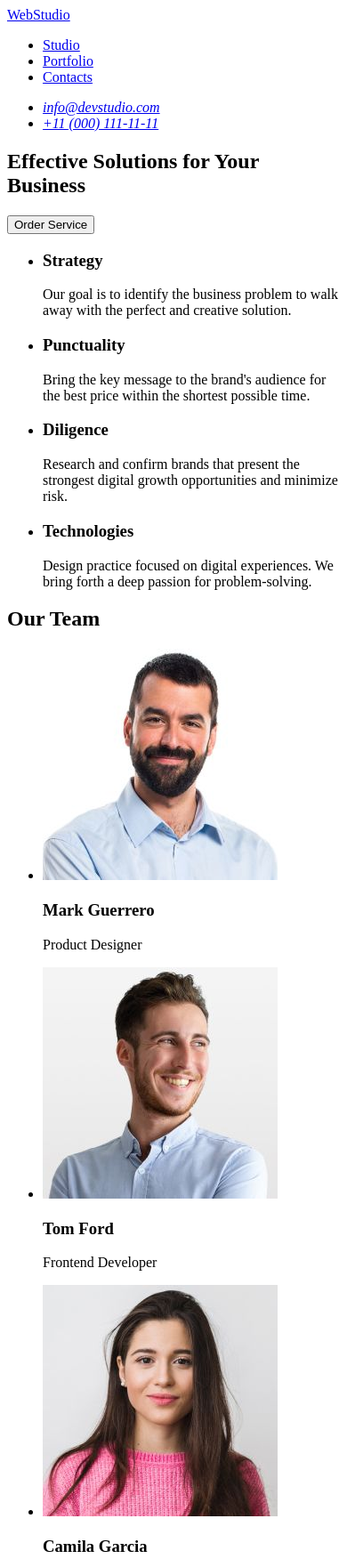
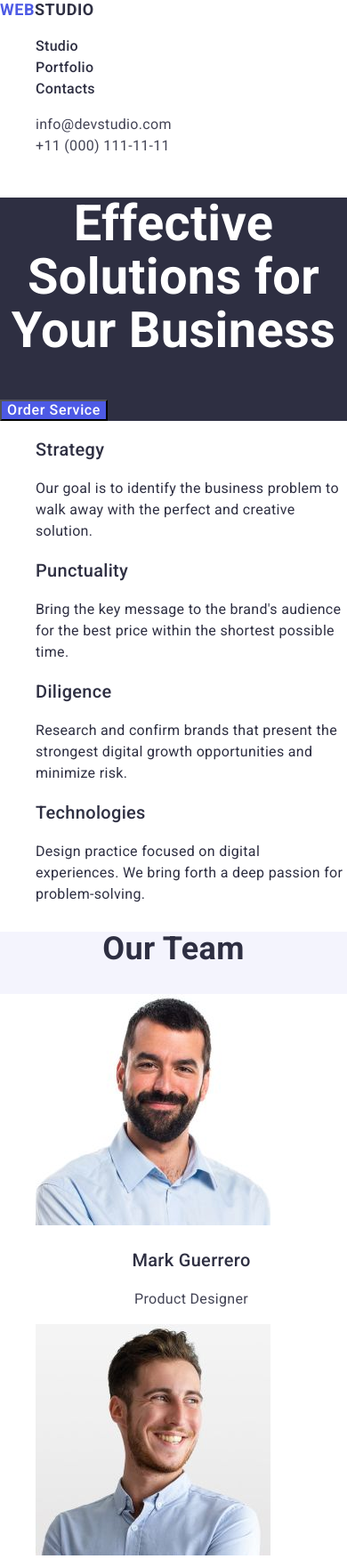
Before and after one commit to kostinaio/goit-markup-hw-02, a plain HTML site: page index.html in a window 390 px wide. Shown: the top 1752 px of the page at 89% size. Drawn offline with nearby package versions, Linux system fonts and the light colour scheme.

Commit message:
portfolio_and_styles

```diff
--- /dev/null
+++ b/css/styles.css
@@ -0,0 +1,201 @@
+:root {
+    /* Fonts */
+    --primary-font: 'Roboto', sans-serif;
+    --secondary-font: 'Raleway', sans-serif;
+
+    /* Colors */
+    --primary-cl: #2e2f42;
+    --secondary-cl: #fff;
+    --text-cl: #434455;
+    --brand-cl: #4d5ae5;
+    --ligth-cl: #f4f4fd;
+    --pressed-cl: #404bbf
+
+}
+
+/* #region Base styles*/
+body {
+    font-family: var(--primary-font);
+    color: var(--primary-cl);
+    background-color: var(--secondary-cl);
+    letter-spacing: 0.02em;
+    line-height: 1.5;
+    font-size: 16px;
+}
+
+a {
+    text-decoration: none;
+    color: currentColor;
+}
+
+button {
+    font-family: inherit;
+    cursor: pointer;
+}
+
+ul, ol {
+    list-style-type: none;
+}
+
+address {
+    font-style: normal;
+}
+/* #endregion */
+
+/* #region Common */
+.visually-hidden {
+    position: absolute;
+    width: 1px;
+    height: 1px;
+    margin: -1px;
+    border: 0;
+    padding: 0;
+    white-space: nowrap;
+    clip: rect(0 0 0 0);
+    clip-path: inset(50%);
+    overflow: hidden;
+}
+
+.section-title{
+    font-weight: 700;
+    font-size: 36px;
+    line-height: 1.11;
+    text-align: center;
+}
+
+.section-list {}
+
+.section-item {}
+
+.section-subtitle {
+    font-weight: 500;
+    font-size: 20px;
+    line-height: 1.2;
+}
+
+.section-text {
+    color: var(--text-cl);
+}
+
+.section-ilustration {}
+/* #endregion */
+
+/* #region Logo */
+.logo {
+    font-weight: 700;
+    font-size: 18px;
+    line-height: 1.17;
+    font-family: var(--primary-font);
+    letter-spacing: 0.03em;
+    text-transform: uppercase;
+    color: var(--brand-cl);
+}
+
+.header-logo-accent {
+    color: var(--primary-cl);
+}
+
+.footer-logo-accent{
+    color: var(--ligth-cl);
+}
+/* #endregion */
+
+/* #region Header */
+.header {}
+
+.header-nav {}
+
+.nav-list {}
+
+.nav-item {}
+
+.nav-link {
+    font-weight: 500;
+}
+
+.nav-link:hover,
+.nav-link:focus {
+    color: var(--pressed-cl);
+}
+.address {}
+
+.address-list {}
+
+.address-item {}
+
+.address-link {
+    color: var(--text-cl);
+}
+
+.address-link:hover,
+.address-link:focus {
+    color: var(--pressed-cl);
+}
+/* #endregion */
+
+/* #region Hero */
+.hero {
+    background-color: var(--primary-cl);
+}
+
+.hero-title {
+    font-weight: 700;
+    font-size: 56px;
+    line-height: 1.07;
+    text-align: center;
+    color: var(--secondary-cl);
+}
+
+.hero-button {
+    font-weight: 500;
+    letter-spacing: 0.04em;
+    color: var(--secondary-cl);
+    background-color:var(--brand-cl);
+}
+
+.hero-button:hover,
+.hero-button:focus {
+    background-color: var(--pressed-cl);
+}
+/* #endregion */
+
+/* #region Features */
+.features-section {}
+
+.features-text {
+    color: var(--slate-cl);
+}
+
+/* #endregion */
+
+/* #region OurTeam */
+.team-section {
+    background-color: var(--ligth-cl);
+}
+
+.team-list{
+    background-color: var(--secondary-cl);
+}
+
+.team-subtitle {
+    text-align: center;
+}
+
+.team-text {
+    text-align: center;
+}
+/* #endregion */
+
+/* #region OurPortfolio */
+.portfolio-section {}
+/* #endregion */
+
+/* #region Footer */
+.section-footer {
+    background-color: var(--primary-cl);
+}
+
+.footer-text {
+    color: var(--ligth-cl);
+}
+/* #endregion */
--- a/index.html
+++ b/index.html
@@ -3,32 +3,53 @@
   <head>
     <meta charset="UTF-8" />
     <meta name="viewport" content="width=device-width, initial-scale=1.0" />
-    <title>Document</title>
+    <title>WebStudio</title>
+    <link
+      rel="stylesheet"
+      href="https://cdnjs.cloudflare.com/ajax/libs/modern-normalize/1.1.0/modern-normalize.min.css"
+    />
+
+    <!-- Fonts -->
+    <link rel="preconnect" href="https://fonts.googleapis.com" />
+    <link rel="preconnect" href="https://fonts.gstatic.com" crossorigin />
+    <link
+      href="https://fonts.googleapis.com/css2?family=Raleway:wght@700&family=Roboto:wght@400;500;700&display=swap"
+      rel="stylesheet"
+    />
+
+    <!-- Custom styles -->
+    <link rel="stylesheet" href="./css/styles.css" />
   </head>
   <body>
     <!-- #region Header -->
-    <header>
-      <nav>
-        <a href="./index.html">WebStudio</a>
-        <ul>
-          <li>
-            <a href="#">Studio</a>
+    <header class="header">
+      <nav class="header-nav">
+        <a class="logo" href="./index.html">
+          Web<span class="header-logo-accent">Studio</span></a
+        >
+        <ul class="nav-list">
+          <li class="nav-item">
+            <a class="nav-link" href="#">Studio</a>
           </li>
-          <li>
-            <a href="#">Portfolio</a>
+          <li class="nav-item">
+            <a class="nav-link" href="#">Portfolio</a>
           </li>
-          <li>
-            <a href="#">Contacts</a>
+          <li class="nav-item">
+            <a class="nav-link" href="#">Contacts</a>
           </li>
         </ul>
       </nav>
-      <address>
-        <ul>
-          <li>
-            <a href="mailto:info@devstudio.com">info@devstudio.com</a>
+      <address class="address">
+        <ul class="address-list">
+          <li class="address-item">
+            <a class="address-link" href="mailto:info@devstudio.com"
+              >info@devstudio.com</a
+            >
           </li>
-          <li>
-            <a href="tel:+110001111111">+11 (000) 111-11-11</a>
+          <li class="address-item">
+            <a class="address-link" href="tel:+110001111111"
+              >+11 (000) 111-11-11</a
+            >
           </li>
         </ul>
       </address>
@@ -36,41 +57,41 @@
     <!-- #endregion -->
 
     <main>
-      <!-- #region Banner -->
-      <section>
-        <h1>Effective Solutions for Your Business</h1>
-        <button type="button">Order Service</button>
+      <!-- #region Hero -->
+      <section class="hero">
+        <h1 class="hero-title">Effective Solutions for Your Business</h1>
+        <button class="hero-button" type="button">Order Service</button>
       </section>
       <!-- #endregion -->
 
       <!-- #region Features -->
-      <section>
-        <h2 hidden>Features</h2>
-        <ul>
-          <li>
-            <h3>Strategy</h3>
-            <p>
+      <section class="features-section">
+        <h2 class="visually-hidden">Features</h2>
+        <ul class="section-list">
+          <li class="section-item">
+            <h3 class="section-subtitle">Strategy</h3>
+            <p class="section-text features-text">
               Our goal is to identify the business problem to walk away with the
               perfect and creative solution.
             </p>
           </li>
-          <li>
-            <h3>Punctuality</h3>
-            <p>
+          <li class="section-item">
+            <h3 class="section-subtitle">Punctuality</h3>
+            <p class="section-text features-text">
               Bring the key message to the brand's audience for the best price
               within the shortest possible time.
             </p>
           </li>
-          <li>
-            <h3>Diligence</h3>
-            <p>
+          <li class="section-item">
+            <h3 class="section-subtitle">Diligence</h3>
+            <p class="section-text features-text">
               Research and confirm brands that present the strongest digital
               growth opportunities and minimize risk.
             </p>
           </li>
-          <li>
-            <h3>Technologies</h3>
-            <p>
+          <li class="section-item">
+            <h3 class="section-subtitle">Technologies</h3>
+            <p class="section-text features-text">
               Design practice focused on digital experiences. We bring forth a
               deep passion for problem-solving.
             </p>
@@ -80,58 +101,149 @@
       <!-- #endregion -->
 
       <!-- #region OurTeam -->
-      <section>
-        <h2>Our Team</h2>
-        <ul>
-          <li>
+      <section class="team-section">
+        <h2 class="section-title">Our Team</h2>
+        <ul class="section-list team-list">
+          <li class="section-item">
             <img
-              src="./images/img-1.jpg"
+              class="section-ilustration"
+              src="./images/team/img-1.jpg"
               alt="employee"
               width="264"
               height="260"
             />
-            <h3>Mark Guerrero</h3>
-            <p>Product Designer</p>
+            <h3 class="section-subtitle team-subtitle">Mark Guerrero</h3>
+            <p class="section-text team-text">Product Designer</p>
           </li>
-          <li>
+          <li class="section-item">
             <img
-              src="./images/img-2.jpg"
+              class="section-ilustration"
+              src="./images/team/img-2.jpg"
               alt="collaborator"
               width="264"
               height="260"
             />
-            <h3>Tom Ford</h3>
-            <p>Frontend Developer</p>
+            <h3 class="section-subtitle team-subtitle">Tom Ford</h3>
+            <p class="section-text team-text">Frontend Developer</p>
           </li>
-          <li>
+          <li class="section-item">
             <img
-              src="./images/img-3.jpg"
+              class="section-ilustration"
+              src="./images/team/img-3.jpg"
               alt="cooperator"
               width="264"
               height="260"
             />
-            <h3>Camila Garcia</h3>
-            <p>Marketing</p>
+            <h3 class="section-subtitle team-subtitle">Camila Garcia</h3>
+            <p class="section-text team-text">Marketing</p>
           </li>
-          <li>
+          <li class="section-item">
             <img
-              src="./images/img-4.jpg"
+              class="section-ilustration"
+              src="./images/team/img-4.jpg"
               alt="fellow worker"
               width="264"
               height="260"
             />
-            <h3>Daniel Wilson</h3>
-            <p>UI Designer</p>
+            <h3 class="section-subtitle team-subtitle">Daniel Wilson</h3>
+            <p class="section-text team-text">UI Designer</p>
           </li>
         </ul>
       </section>
       <!-- #endregion -->
     </main>
 
+    <!-- #region OurPortfolio -->
+    <section class="portfolio-section">
+      <h2 class="section-title">Our Portfolio</h2>
+      <ul class="section-list">
+        <li class="section-item">
+          <a class="section-link" href="#">
+            <img
+              class="section-illustration"
+              src="./images/portfolio/img-1.jpg"
+              alt="app view"
+              width="360"
+              height="300"
+            />
+            <h3 class="section-subtitle">Banking App</h3>
+            <p class="section-text">App</p>
+          </a>
+        </li>
+        <li class="section-item">
+          <a class="section-link" href="#">
+            <img
+              class="section-illustration"
+              src="./images/portfolio/img-2.jpg"
+              alt="card payment"
+              width="360"
+              height="300"
+            />
+            <h3 class="section-subtitle">Cashless Payment</h3>
+            <p class="section-text">Marketing</p>
+          </a>
+        </li>
+        <li class="section-item">
+          <a class="section-link" href="#">
+            <img
+              class="section-illustration"
+              src="./images/portfolio/img-3.jpg"
+              alt="device image"
+              width="360"
+              height="300"
+            />
+            <h3 class="section-subtitle">Meditation App</h3>
+            <p class="section-text">App</p>
+          </a>
+        </li>
+        <li class="section-item">
+          <a class="section-link" href="#">
+            <img
+              class="section-illustration"
+              src="./images/portfolio/img-4.jpg"
+              alt="car"
+              width="360"
+              height="300"
+            />
+            <h3 class="section-subtitle">Taxi Service</h3>
+            <p class="section-text">Marketing</p>
+          </a>
+        </li>
+        <li class="section-item">
+          <a class="section-link" href="#">
+            <img
+              class="section-illustration"
+              src="./images/portfolio/img-5.jpg"
+              alt="mobile screen"
+              width="360"
+              height="300"
+            />
+            <h3 class="section-subtitle">Screen Illustrations</h3>
+            <p class="section-text">Design</p>
+          </a>
+        </li>
+        <li class="section-item">
+          <img
+            class="section-illustration"
+            src="./images/portfolio/img-6.jpg"
+            alt="happy person"
+            width="360"
+            height="300"
+          />
+          <h3 class="section-subtitle">Online Courses</h3>
+          <p class="section-text">Marketing</p>
+        </li>
+      </ul>
+    </section>
+
+    <!-- #endregion -->
+
     <!-- #region Footer -->
-    <footer>
-      <a href="./index.html">WebStudio</a>
-      <p>
+    <footer class="section-footer">
+      <a class="logo" href="./index.html">
+        Web <span class="footer-logo-accent">Studio</span></a
+      >
+      <p class="section-text footer-text">
         Increase the flow of customers and sales for your business with digital
         marketing &amp; growth solutions.
       </p>
```
Also changed, not shown: images/portfolio/img-1.jpg (added), images/portfolio/img-2.jpg (added), images/portfolio/img-3.jpg (added), images/portfolio/img-4.jpg (added), images/portfolio/img-5.jpg (added), images/portfolio/img-6.jpg (added), images/team/img-1.jpg (renamed from images/img-1.jpg), images/team/img-2.jpg (renamed from images/img-2.jpg), images/team/img-3.jpg (renamed from images/img-3.jpg), images/team/img-4.jpg (renamed from images/img-4.jpg).
